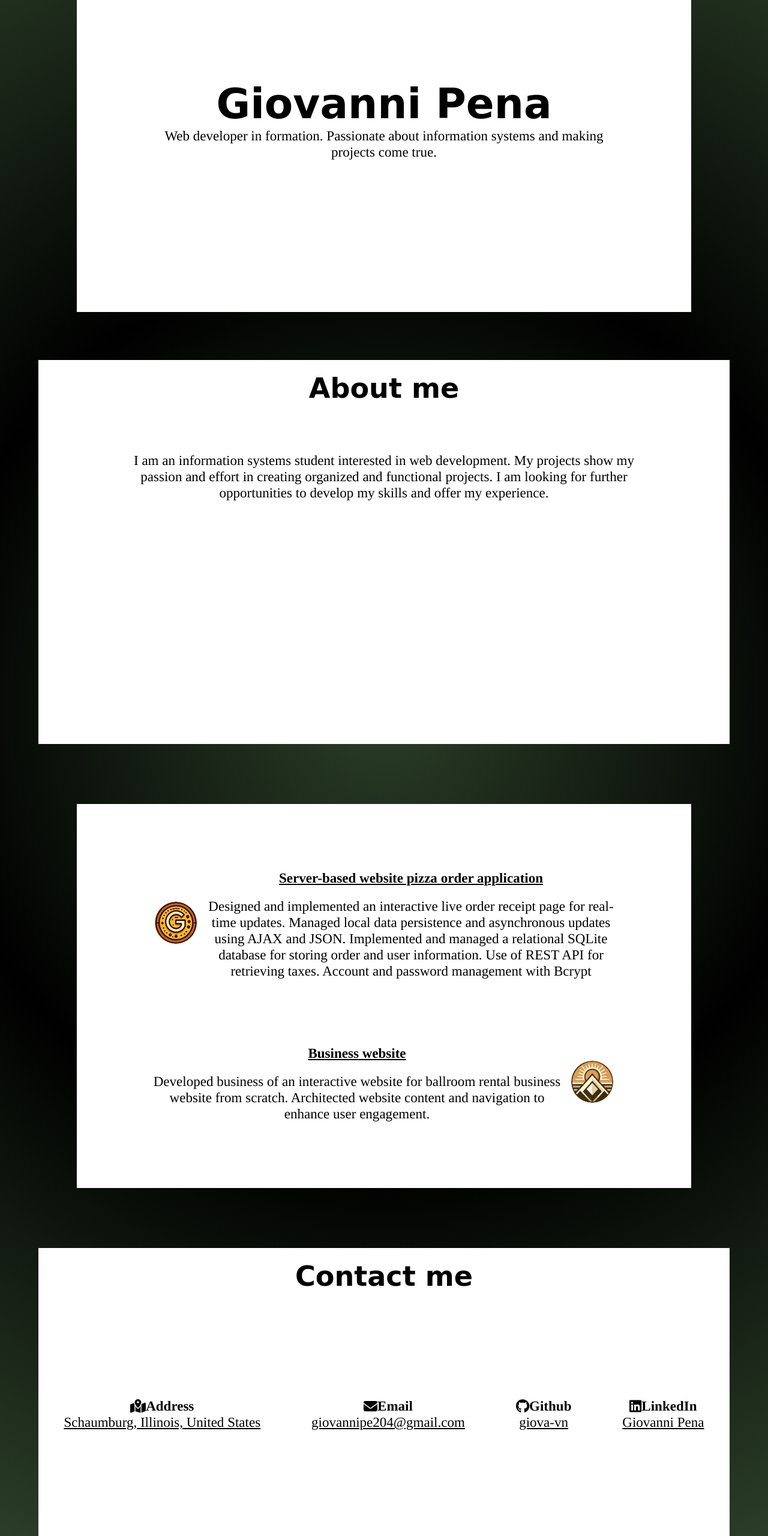
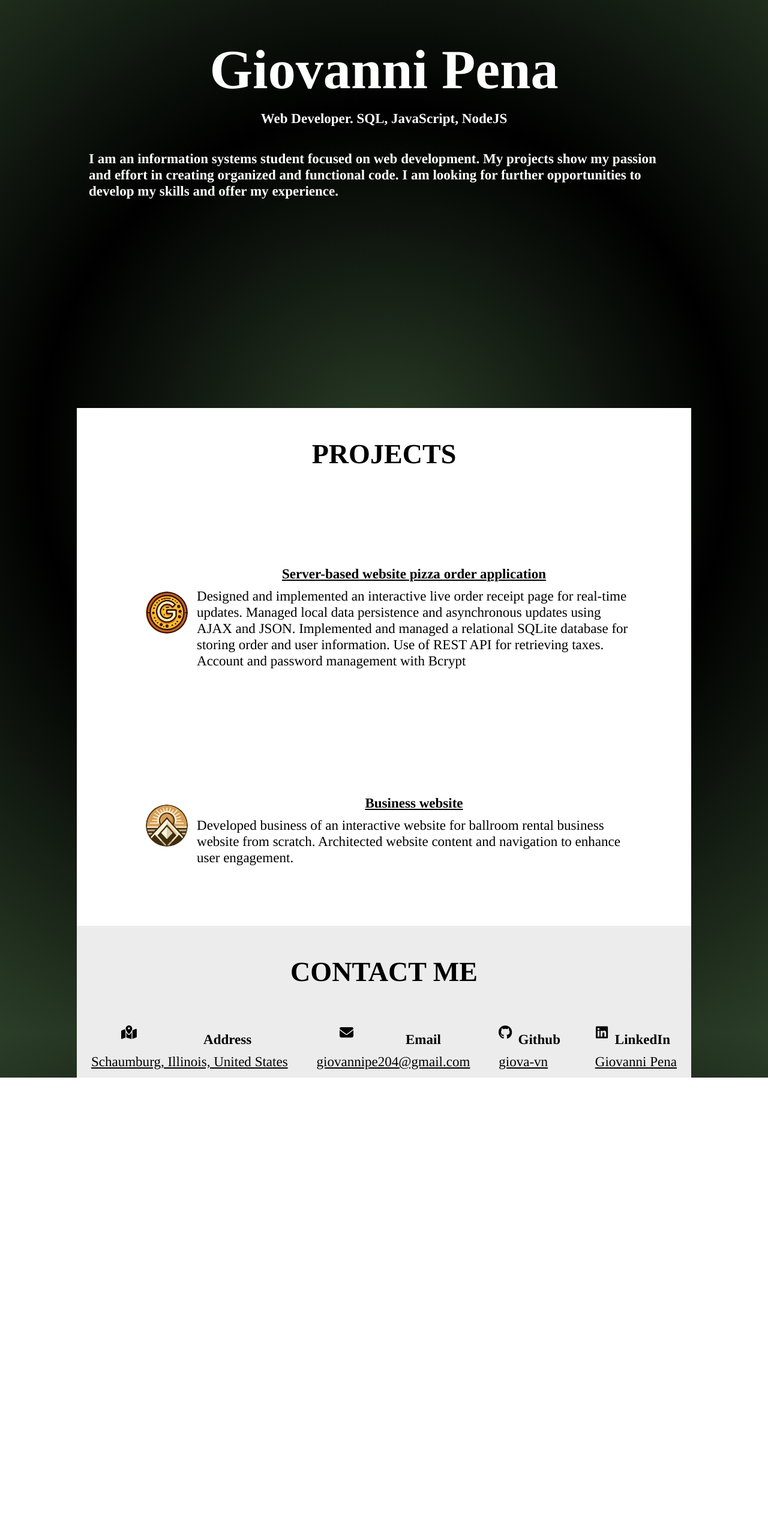
Before and after one commit to giova-vn/portfolio, a plain HTML site: page index.html in a window 1280 px wide. Shown: the part 200-2760 px from the top of the page at 60% size. After the commit the page ends 1996 px from the top, so only its background shows below. Drawn offline with Linux system fonts and the light colour scheme; a web font is replaced by a local one.

Commit message:
new portfolio

```diff
--- a/css/styles.css
+++ b/css/styles.css
@@ -9,7 +9,12 @@
 
 .row {
     display: flex;
-    flex-direction: row;
+    flex-wrap: wrap;
+}
+
+.column {
+    display: flex;
+    flex-direction: column;
 }
 
 body {
@@ -21,119 +26,85 @@ body {
     filter: progid: DXImageTransform.Microsoft.gradient( startColorstr="#2a3d27", endColorstr="#000000", GradientType=1 );
 }
 
+nav {
+    height: 100vh;
+    max-width: 80vw;
+    display: flex;
+    justify-content: center;
+    align-items: center;
+}
+
+h1, nav h3 {
+    color: white;
+}
+
 .white-box {
     background: white;
-    height: 80vh;
+    height: 120vh;
     width: 80vw;
+    margin-top: 10vh;
+    margin-bottom: 10vh;
+}
+
+.contact-me {
+    background: rgb(236, 236, 236);
+}
+
+.projects .contact-me   {
+    margin: 0;
+    min-height: 100px;
 }
 
 img {
     max-width: 70px;
     border-radius: 50%;
-    margin: 5px 10px;
+    margin: 5px 15px;
 }
 
 a {
-    /* text-decoration: none; */
     color: black;
 }
 
-/* navigation styles */
-nav {
-    display: flex;
-    align-items: center;
-    height: 100vh;
+h1 {
+    font-size: 4em;
+    padding: 15px;
 }
 
-nav div {
-    display: flex;
-    flex-direction: column;
-    justify-content: center;
-    align-items: center;
-    text-align: center;
+nav h3 {
+    padding: 20px;
 }
 
-h1, h2 {
-    font-family: "DM Serif Text", cursive;
-    font-size: 3em;
-    margin: 0;
+nav h3:first-of-type {
+    padding-top: 0;
 }
 
 h2 {
     font-size: 2em;
+    padding: 50px;
 }
 
-nav .white-box {
-    padding: 0 10vw;
+.projects > div {
+    max-height: 300px;
+    display: flex;
+    justify-content: center;
+    align-items: center;
+    margin: 100px;
 }
 
-
-/* sections styles */
-section,
-section div {
+.white-box > div h2 {
+    background: rgb(236, 236, 236);
+    width: 100%;
     display: flex;
-    align-items: center;
-    flex-direction: column;
-}
-
-.projects {
-    display: flex;
-    flex-direction: column;
     justify-content: center;
-    align-items: center;
-    height: 105vh;
-}
-
-.projects>div {
-    padding: 0 15vh;
-    display: flex;
-    justify-content: space-evenly;
-    align-items: center;
-    text-align: center;
 }
 
 .projects h3 {
-    margin-bottom: 20px;
+    padding: 10px;
 }
 
-.about-me,
-.contact-me {
-    background-color: white;
-    height: 80vh;
-    width: 90vw;
-    text-align: center;
-}
-
-.about-me p {
-    width: 100%;
-    margin-top: 10vh;
-    padding: 0 10vw;
-}
-
-.about-me-img {
-    max-width: 100px;
-    border-radius: 0%;
-    margin: 5px 10px;
-}
-
-.contact-me {
-    height: 60vh;
+.txt {
     display: flex;
-    align-items: center;
-    justify-content: space-evenly;
-}
-
-.contact-me h2,
-.about-me h2 {
-    margin-top: 20px;
-}
-
-.contact-me>section {
-    width: 100%;
-    display: flex;
-    justify-content: space-evenly;
-    align-items: center;
-    flex-grow: 1;
+    flex-direction: column;
 }
 
 @media screen and (max-width: 768px) {
@@ -143,17 +114,34 @@ section div {
 
     h2 {
         font-size: 1.5em;
+        padding: 20px;
     }
-    .projects .row {
+
+    .projects > div {
+        margin: 10px;
+        padding-bottom: 40px;
+        max-height: none;
+    }
+
+    .projects {
         flex-direction: column;
     }
 
-    .projects>div {
-        padding: 0px;
-        height: 95vh;
+    .contact-me {
+        flex-direction: column;
     }
 
-    .contact-me .row {
+    .contact-me > div {
+        width: 100%;
+        padding: 15px 0;
+        display: flex;
+        flex-direction: column;
+        justify-content: center;
+    }
+
+    .mini-row {
+        display: flex;
         flex-direction: column;
     }
+
 }
--- a/index.html
+++ b/index.html
@@ -30,30 +30,26 @@ Home page of my personal portfolio. Information about me, my projects and how to
 <body>
     <!-- intro -->
     <nav>
-        <div class="white-box">
-            <h1 class="intro_from_bottom">Giovanni Pena</h1>
-            <p class="intro_from_bottom">
-                Web developer in formation. Passionate about information systems and making projects come true.
-            </p>
+        <div class="column">
+            <h1>Giovanni Pena</h1>
+            <h3>Web Developer. SQL, JavaScript, NodeJS</h3>
+            <h3>
+                I am an information systems student focused on web development. My projects show my
+                passion and effort in creating organized and functional code. I am looking for further opportunities
+                to develop my skills and offer my experience.
+            </h3>
         </div>
-
     </nav>
 
-    <!-- about me -->
-    <section class="about-me">
-        <h2 class="from_right">About me</h2>
-        <p class="from_right">I am an information systems student interested in web development. My projects show my
-            passion and effort in creating organized and functional projects. I am looking for further opportunities
-            to develop my skills and offer my experience.</p>
-    </section>
+    <section class="white-box column">
+        <h2>PROJECTS</h2>
 
-    <!-- projects -->
-    <section class="projects">
-        <div class="white-box">
-            <div class="row">
+        <div class="column projects">
+
+            <div class="mini-row">
                 <a href="http://web250-giovanni-pena.us-east-2.elasticbeanstalk.com/final_app"><img
                         src="images/da_gio_s_logo.jpg" alt="da_gios_logo"></a>
-                <div>
+                <div class="txt">
                     <h3><a href="http://web250-giovanni-pena.us-east-2.elasticbeanstalk.com/final_app">Server-based
                             website pizza order application</a></h3>
                     <p>Designed and implemented an interactive live order receipt page for real-time updates. Managed
@@ -63,29 +59,28 @@ Home page of my personal portfolio. Information about me, my projects and how to
                 </div>
             </div>
 
-            <div class="row from_right">
-                <div>
+            <div class="mini-row">
+                <a href="projects/summit_vista/index.html"><img src="images/summit_vista_1.png"
+                    alt="summit_vista_logo"></a>
+                <div class="txt">
                     <h3><a href="projects/summit_vista/index.html">Business website</a></h3>
                     <p>Developed business of an interactive website for ballroom rental business website from scratch.
                         Architected website content and navigation to enhance user engagement. </p>
                 </div>
-                <a href="projects/summit_vista/index.html"><img src="images/summit_vista_1.png"
-                        alt="summit_vista_logo"></a>
             </div>
-        </div>
-    </section>
 
-    <!-- contact information -->
-    <section class="contact-me">
-        <h2>Contact me</h2>
-        <section class="row">
+
+            <h2>CONTACT ME</h2>
+            <div class="row contact-me">
+
                 <div>
                     <div class="row">
                         <i class="fa-solid fa-map-location-dot"></i>
                         <h3>Address</h3>
                     </div>
-                <p><a href="https://maps.app.goo.gl/vp91nDjahcAJBkfw6">Schaumburg, Illinois, United States</a></p>
+                    <a href="https://maps.app.goo.gl/vp91nDjahcAJBkfw6">Schaumburg, Illinois, United States</a>
                 </div>
+
                 <div>
                     <div class="row">
                         <i class="fa-solid fa-envelope"></i>
@@ -93,6 +88,7 @@ Home page of my personal portfolio. Information about me, my projects and how to
                     </div>
                     <p><a href="mailto:giovannipe204@gmail.com">giovannipe204@gmail.com</a></p>
                 </div>
+
                 <div>
                     <div class="row">
                         <i class="fa-brands fa-github"></i>
@@ -100,6 +96,7 @@ Home page of my personal portfolio. Information about me, my projects and how to
                     </div>
                     <p><a href="https://github.com/giova-vn">giova-vn</a></p>
                 </div>
+
                 <div>
                     <div class="row">
                         <i class="fa-brands fa-linkedin"></i>
@@ -108,9 +105,9 @@ Home page of my personal portfolio. Information about me, my projects and how to
                     <p><a href="www.linkedin.com/in/giovanni-pena-vn">Giovanni Pena</a></p>
                 </div>
 
+            </div>
+        </div>
     </section>
-    </section>
-</body>
 
     <!-- icons scripts -->
     <script src="https://cdnjs.cloudflare.com/ajax/libs/font-awesome/6.5.1/js/all.min.js"
@@ -120,5 +117,6 @@ Home page of my personal portfolio. Information about me, my projects and how to
 
     <!-- external jQuery code -->
     <script src="JS/script.js"></script>
+</body>
 
 </html>
```
Also changed, not shown: old.html (added, +93 -0 lines). Lines whose indentation alone changed are shown as unchanged.
